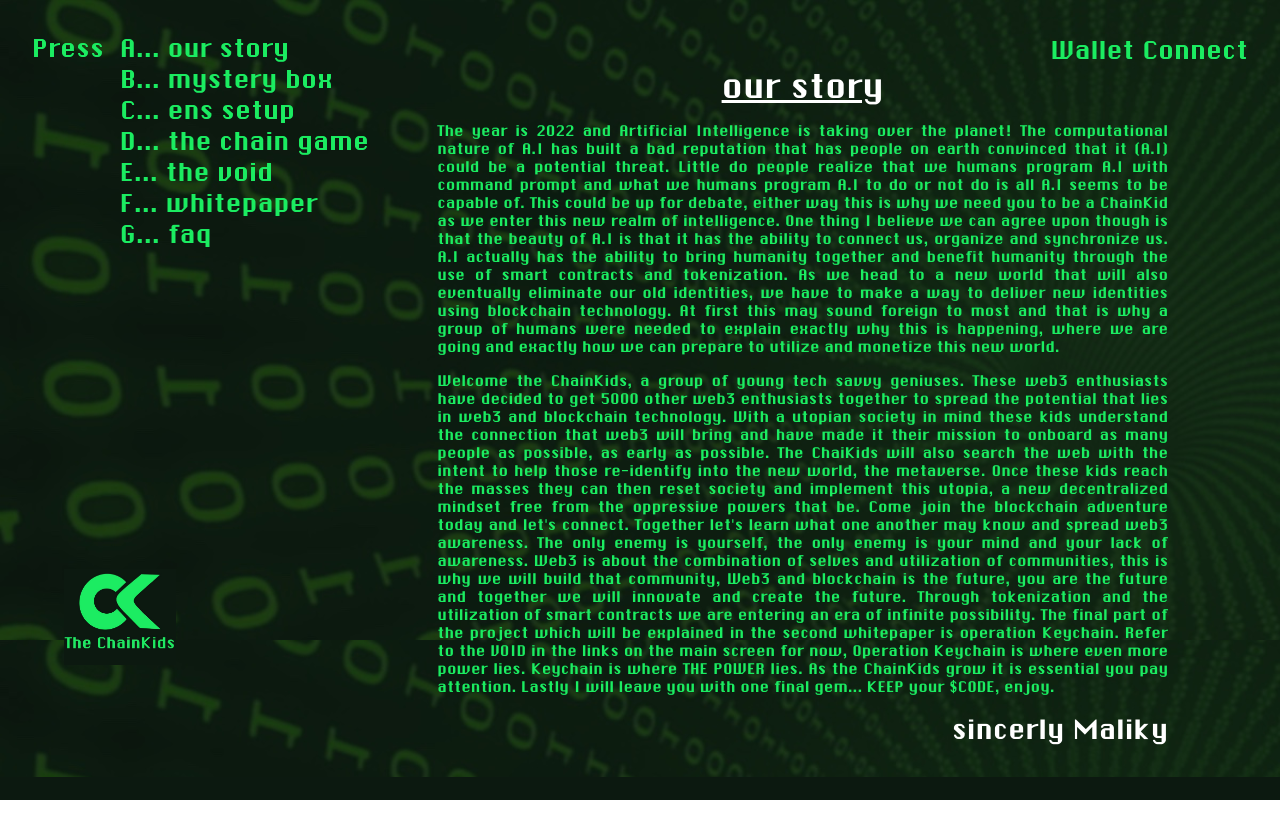
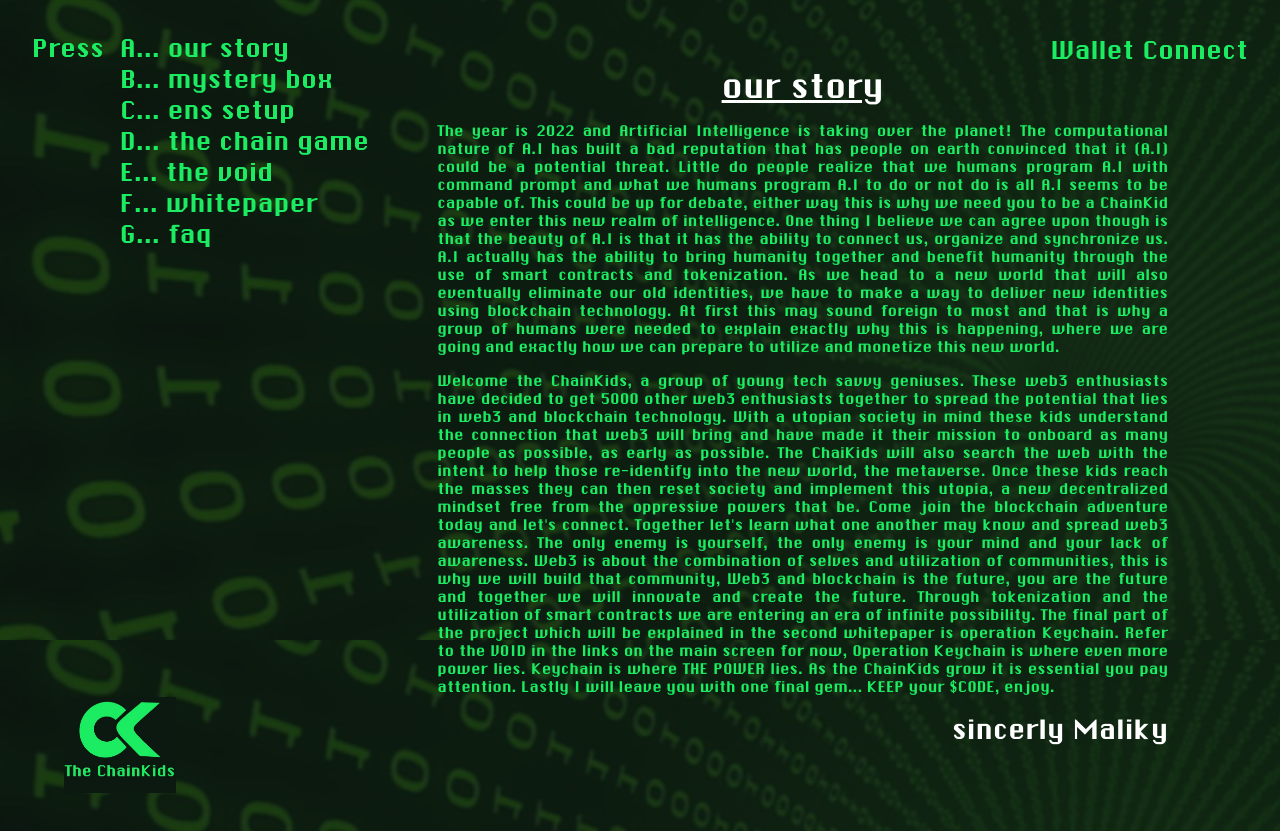
Before and after one commit to nobleuppal/newChainKids, a React (Create React App) app: page /story in a window 1280 px wide. Before the commit the page ends 800 px from the top, so only its background shows below. Built offline with nearby package versions, Linux system fonts and the light colour scheme.

Commit message:
fixing opening screen text

```diff
--- a/src/OpeningScreen/Screen.css
+++ b/src/OpeningScreen/Screen.css
@@ -40,6 +40,9 @@
     cursor: pointer;
 
 }
+.opening-screen {
+    align-self: flex-start;
+}
 @keyframes inverter {
     from {
         color: inherit;
--- a/src/OurStory/OurStory.css
+++ b/src/OurStory/OurStory.css
@@ -57,7 +57,7 @@
     margin: 0rem;
     display: flex;
     flex-direction: column;
-    row-gap: 20rem;
+    row-gap: 28rem;
     flex: 2;
 }
 .nav-links a {
```
